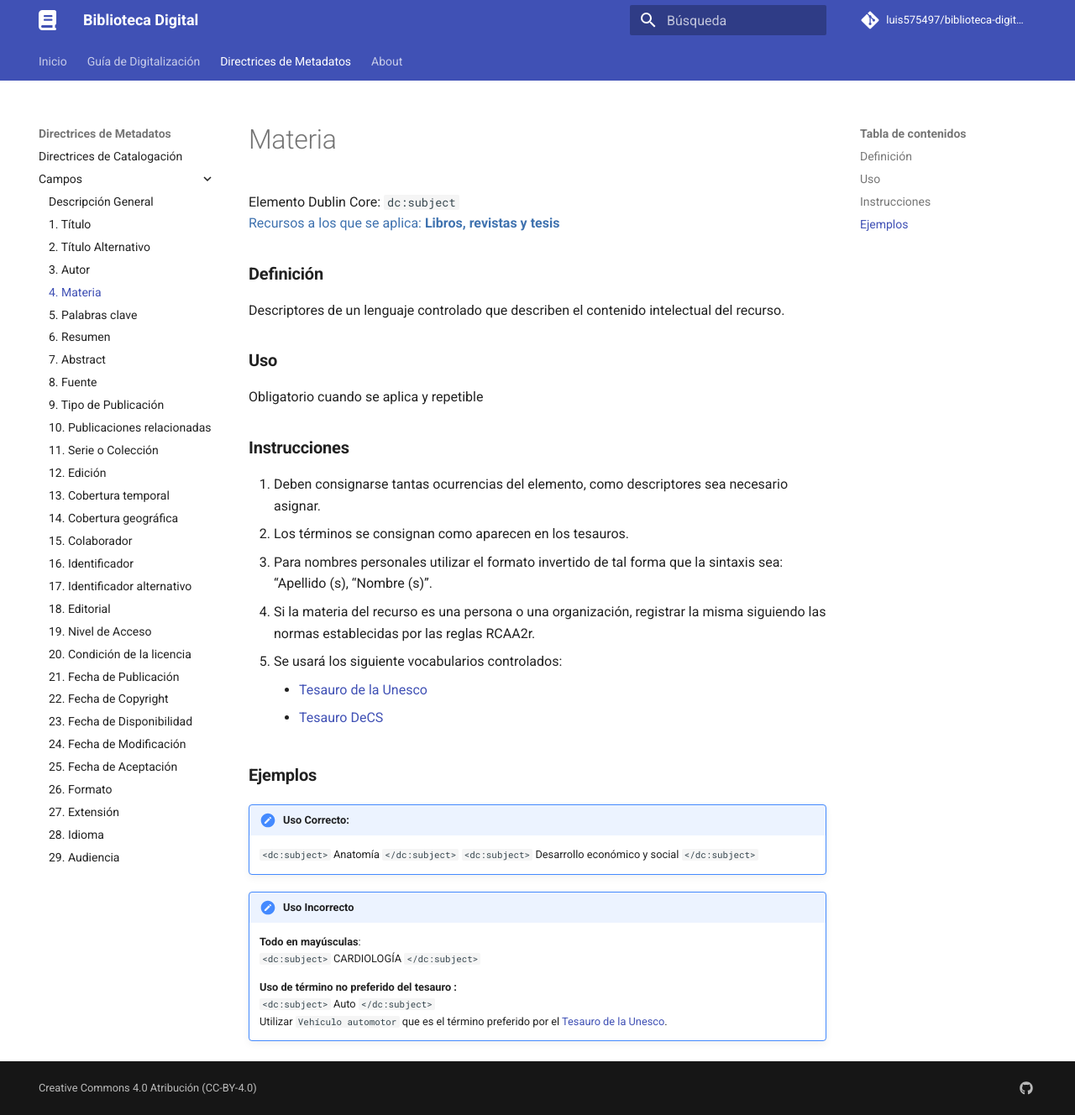
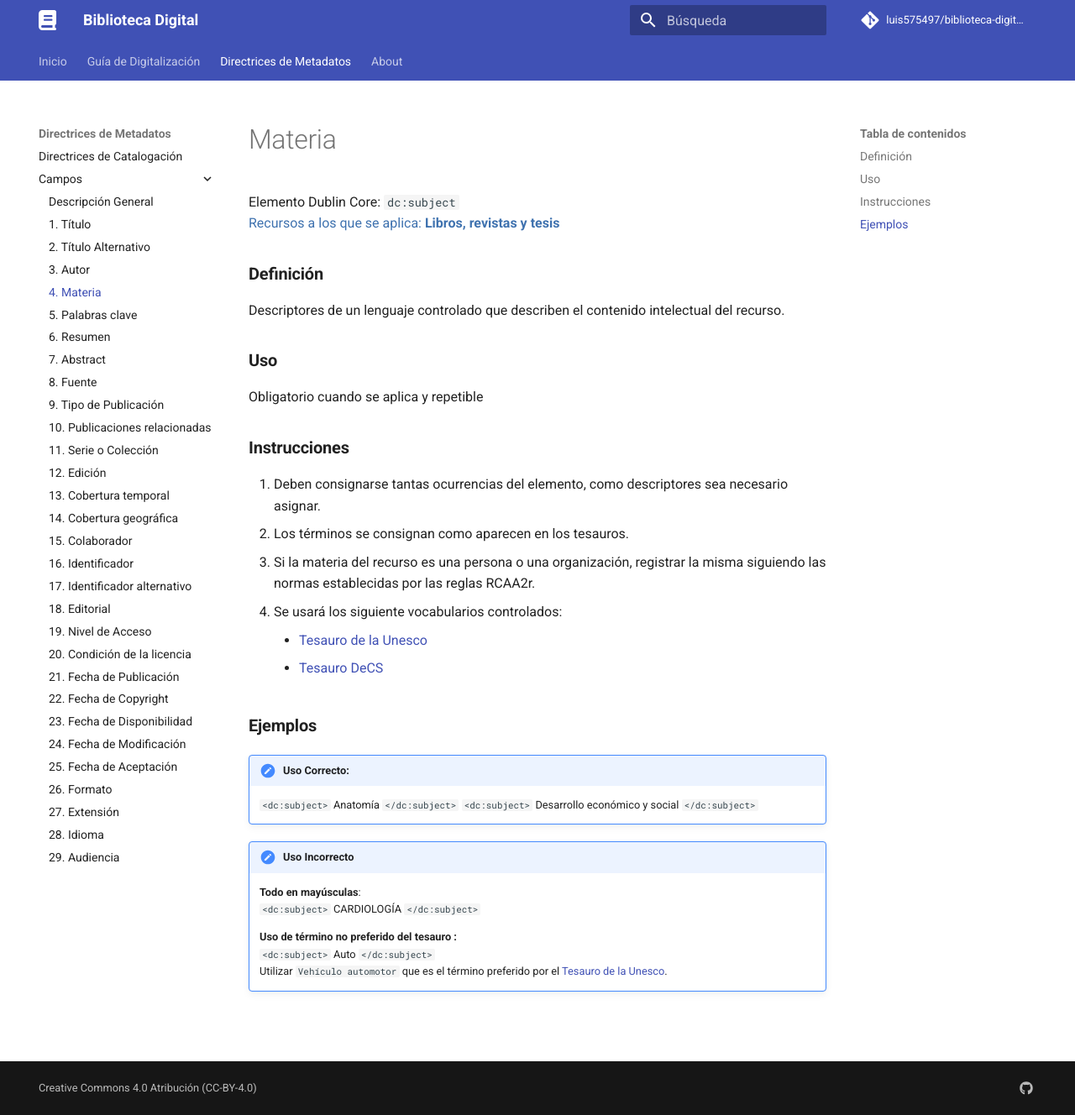
Before and after one commit to luis575497/biblioteca-digital-docs, an MkDocs documentation site: the page built from docs/metadatos/materia.md, in a window 1280 px wide and 1328 px high. Shown: the whole window at 84% size. Built offline with MkDocs 1.6.1 and Material for MkDocs 9.7.7, drawn with Linux system fonts in a browser that asks for light colours; comment, search, counter and statistics services are not loaded; the version menu is left out.

Commit message:
Update materia.md

```diff
--- a/docs/metadatos/materia.md
+++ b/docs/metadatos/materia.md
@@ -11,9 +11,8 @@ Obligatorio cuando se aplica y repetible
 ### __Instrucciones__
 1. Deben consignarse tantas ocurrencias del elemento, como descriptores sea necesario asignar.
 2. Los términos se consignan como aparecen en los tesauros.
-3. Para nombres personales utilizar el formato invertido de tal forma que la sintaxis sea: “Apellido (s), “Nombre (s)”.
-4. Si la materia del recurso es una persona o una organización, registrar la misma siguiendo las normas establecidas por las reglas RCAA2r.
-5. Se usará los siguiente vocabularios controlados:
+3. Si la materia del recurso es una persona o una organización, registrar la misma siguiendo las normas establecidas por las reglas RCAA2r.
+4. Se usará los siguiente vocabularios controlados:
     - [Tesauro de la Unesco](http://vocabularies.unesco.org/browser/thesaurus/es/)
     - [Tesauro DeCS](https://decs.bvsalud.org/E/homepagee.htm)
 
```
